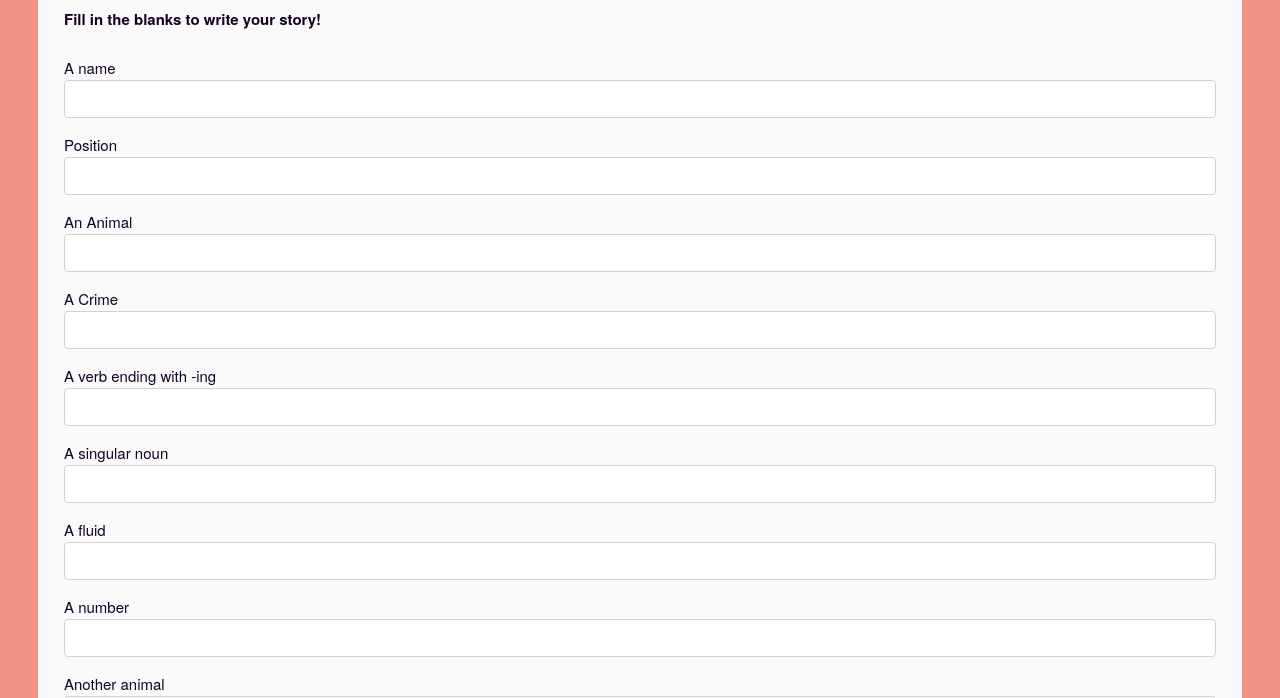
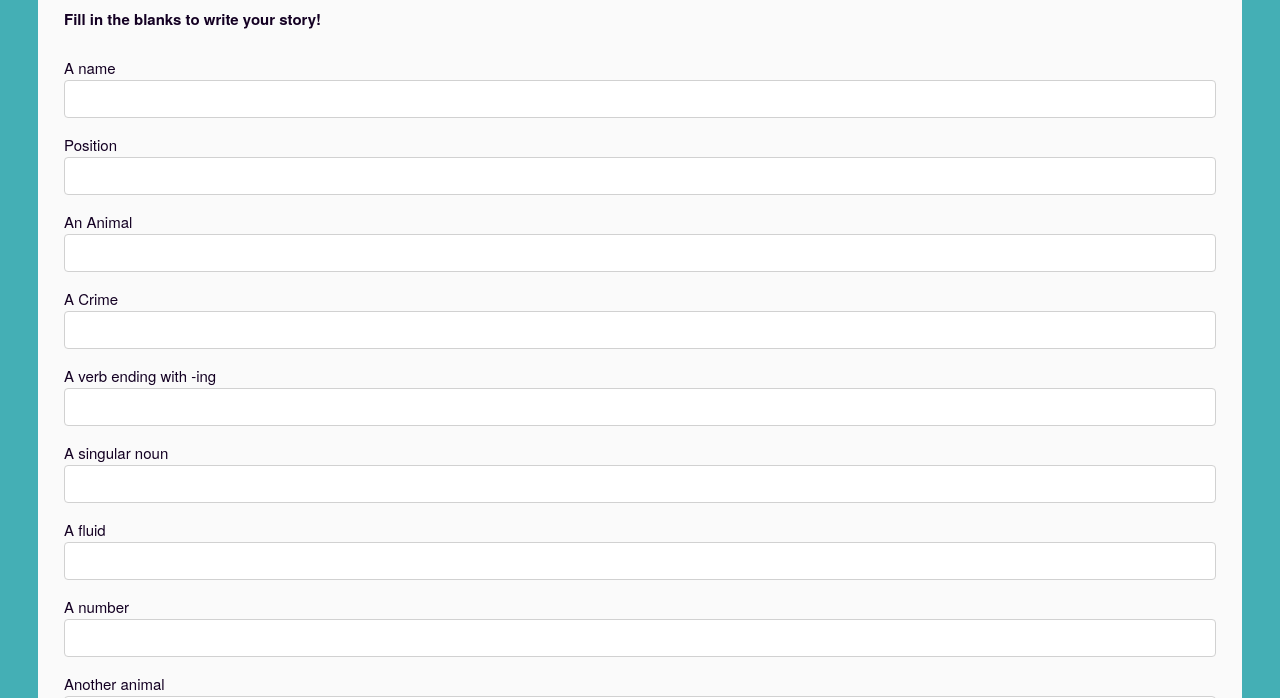
Before and after one commit to 5adiyah/JsForms, a plain HTML site: page index.html in a window 1280 px wide. Shown: the part 176-874 px from the top of the page. Drawn offline with Linux system fonts and the light colour scheme.

Commit message:
Background color change

```diff
--- a/css/styles.css
+++ b/css/styles.css
@@ -47,7 +47,7 @@
 }
 
 body {
-  background-color: #EE9285;
+  background-color: #44afb5;
   color: #140023;
 }
 
```
